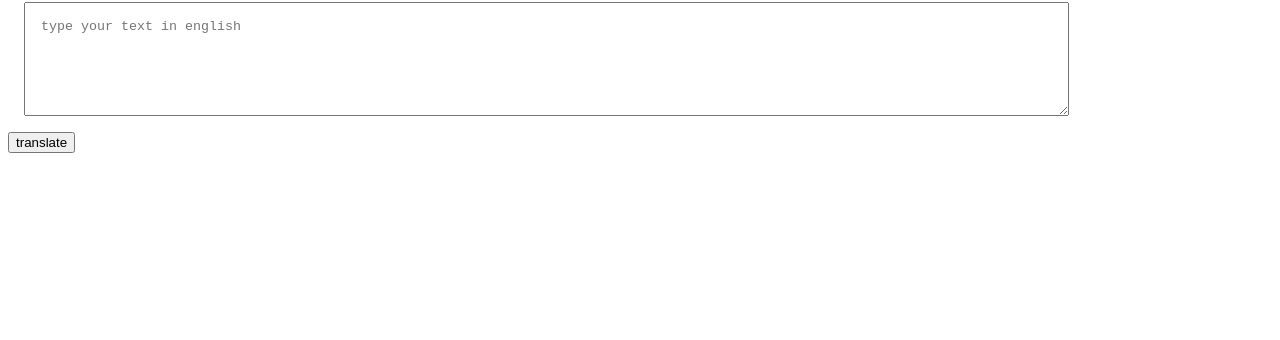
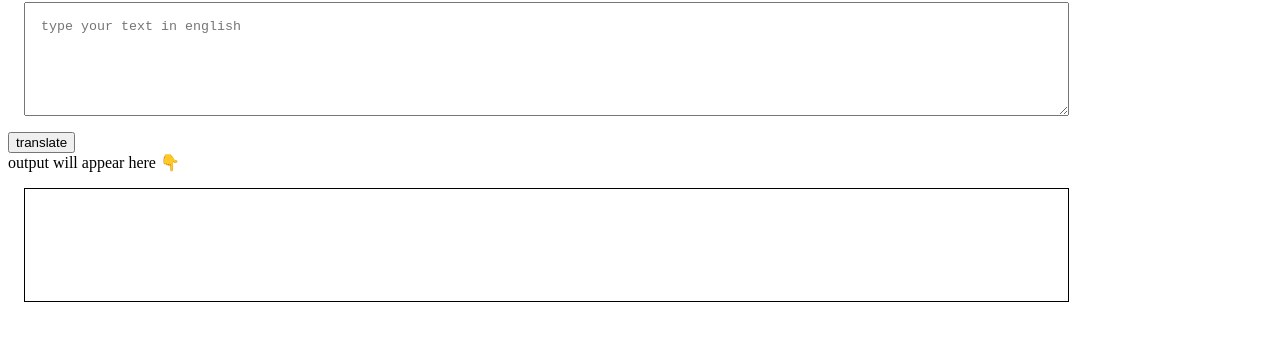
Before and after one commit to lekkha/minion-lang, a plain HTML site: page index.html in a window 1280 px wide. Shown: the part 78-418 px from the top of the page. Drawn offline with Linux system fonts and the light colour scheme.

Commit message:
input output processing

```diff
--- a/app.js
+++ b/app.js
@@ -1,12 +1,9 @@
 var btnTranslate = document.querySelector("#btn-translate");
-//select the input box
 var txtInput = document.querySelector("#txt-input")
-//check if it has selected the textbox via outputing it in the console
-console.log(txtInput)
-//reading the input value
+var outputdiv = document.querySelector("#output")
 
 function clickHandler(){
-    console.log("clicked!");
-    console.log("input" , txtInput.value);
+    outputdiv.innerText = "banana language translation " + txtInput.value
+
 }
 btnTranslate.addEventListener("click", clickHandler)
--- a/index.html
+++ b/index.html
@@ -12,6 +12,14 @@
             padding: 1rem;
             height: 10vh;
         }
+        #output{
+            border: 1px solid black;
+            height: 10vh;
+            width: 80%;
+            margin: 1rem;
+            padding: 1rem;
+        }
+
     </style>
 
 </head>
@@ -19,6 +27,8 @@
     <h1>talk banana</h1>
     <textarea id="txt-input" placeholder="type your text in english"></textarea>
     <button id="btn-translate">translate</button>
+    <div>output will appear here 👇</div>
+    <div id="output"></div>
     <script src="app.js" type="text/javascript"></script>
 
 
```
